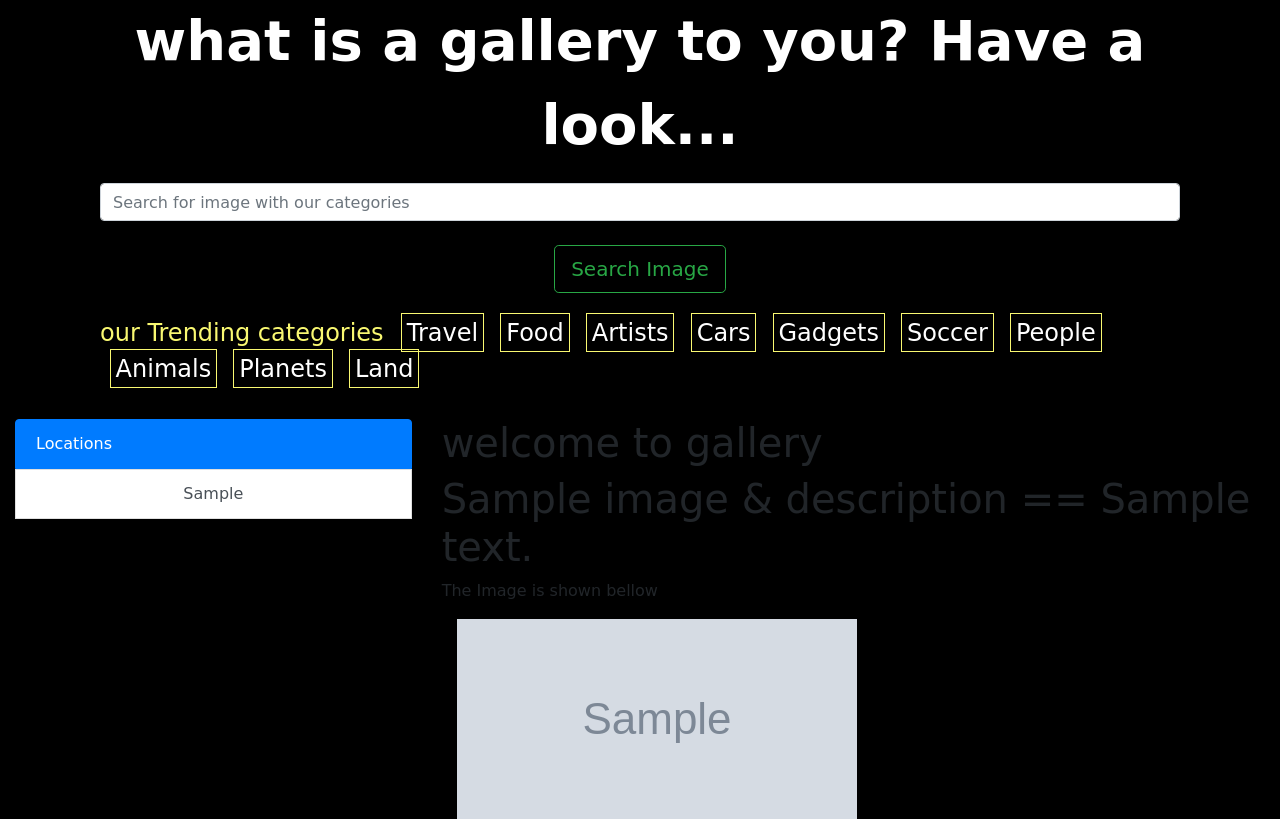
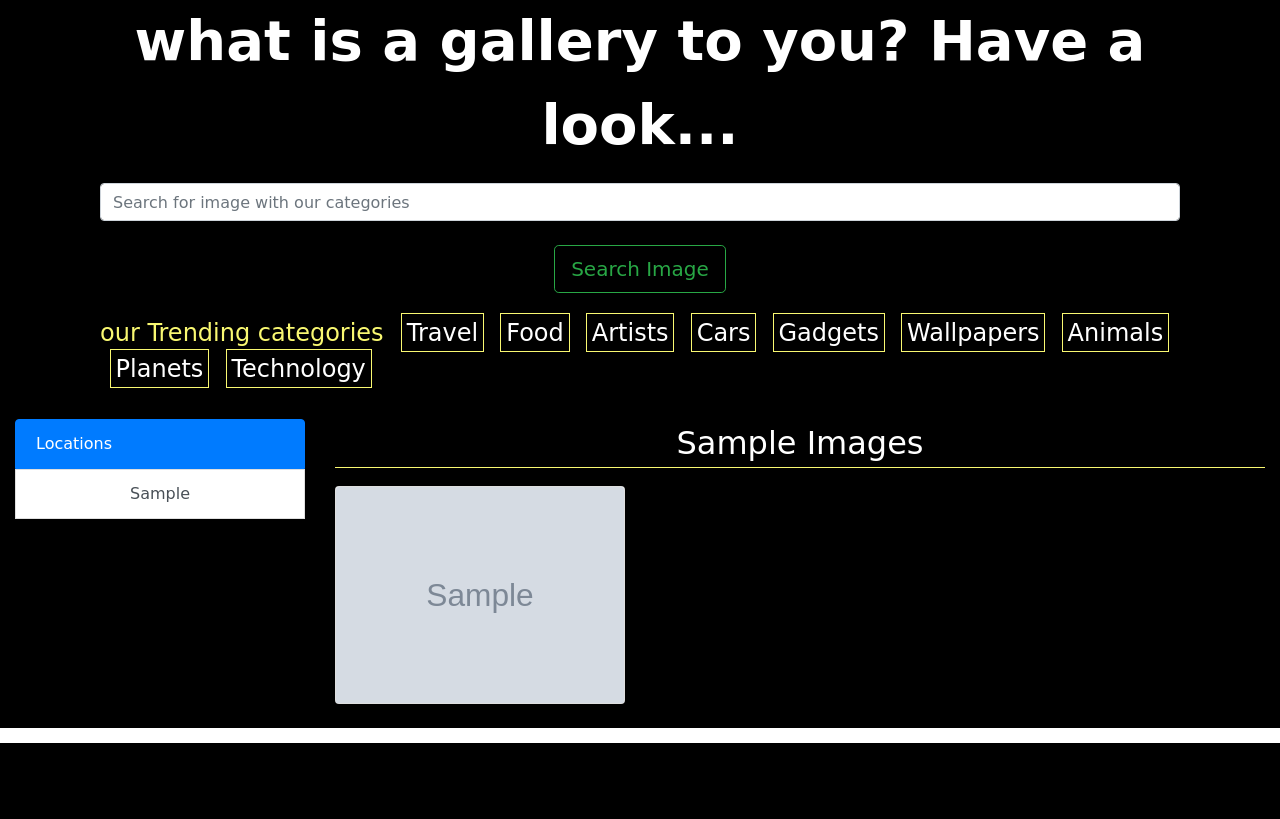
Before and after one commit to Reuben-Kipkemboi/Reuben-s--Gallery, a Django app: page / in a window 1280 px wide. Shown: the part 57-876 px from the top of the page. After the commit the page ends 800 px from the top, so only its background shows below. Run offline with Django 4.2, Linux system fonts and the light colour scheme; tables that the repository leaves empty hold one stand-in row (values such as "Sample post"); grey boxes marked "Sample" are stand-in pictures; some libraries are stand-ins or nearby versions; some web fonts are replaced.

Commit message:
st:modal-structure - structuring modals

```diff
--- a/appgallery/templates/base.html
+++ b/appgallery/templates/base.html
@@ -23,6 +23,7 @@
     {% endblock content%}
     {% block scripts %}
         <script src="https://ajax.googleapis.com/ajax/libs/jquery/3.2.1/jquery.min.js"></script>
+        <script src="../static/Js/script.js"></script>
      {% bootstrap_javascript %}
     {% endblock scripts%}
 </body>
--- a/appgallery/templates/index.html
+++ b/appgallery/templates/index.html
@@ -13,7 +13,8 @@
                         aria-label="Search" name="search">
                     <br>
                     <div class="text-center">
-                        <button class="btn btn-lg shadow btn-outline-success my-2 my-sm-0 mx-auto" type="submit">Search Image</button>
+                        <button class="btn btn-lg shadow btn-outline-success my-2 my-sm-0 mx-auto" type="submit">Search
+                            Image</button>
                     </div>
                 </form>
                 <p id="trend">our Trending categories
@@ -22,38 +23,77 @@
                     <mark>Artists</mark>
                     <mark>Cars</mark>
                     <mark>Gadgets</mark>
-                    <mark>Soccer</mark>
-                    <mark>People</mark>
+                    <mark>Wallpapers</mark>
                     <mark>Animals</mark>
                     <mark>Planets</mark>
-                    <mark>Land</mark>
+                    <mark>Technology</mark>
             </div>
         </div>
     </div>
     <div class="row">
-
-
-        <div class="col-md-4">
+        <div class="col-md-3">
             <ul class="list-group">
                 <li class="list-group-item active" aria-current="true">Locations</li>
                 {% for location in localtemplates%}
-                <a href="/?location={{location.location}}">
+                <a href="">
                     <li class="list-group-item text-center list-group-item-action">{{location.location}}</li>
                 </a>
                 {% endfor %}
             </ul>
         </div>
-        <div class="col-md-8">
-            <h1>welcome to gallery</h1>
-            {% for image in templateimages%}
-            <h1>{{image.name}} & description == {{image.description}}</h1>
-            <p>The Image is shown bellow</p>
-            <div class="col-md-4">
-                <img src="{{image.image.url}}" style="width:400px; height:200px" alt="Image">
+
+        <div class="col-md-9">
+            <p id="title">Sample Images</p>
+            <div class="row row-cols-1 row-cols-md-3">
+                {% for image in templateimages %}
+                <a href="{{ image.id }}" data-toggle="modal" data-target="#exampleModal{{image.id}}"
+                    data-target="#staticBackdrop">
+                    <div class="col mb-4">
+                        <div class="card">
+                            <img src="{{image.image.url}}" class="card-img-top" alt="Image">
+                        </div>
+                    </div>
+                </a>
+                {% endfor %}
+            </div>
+            {% for image in templateimages %}
+            <!-- modal -->
+            <div class="modal fade" id="exampleModal{{image.id}}" tabindex="-1" aria-labelledby="exampleModalLabel"
+                aria-hidden="true">
+                <div class="modal-dialog modal-dialog-centered modal-xl">
+                    <div class="modal-content" id="modal-body">
+                        <div class="modal-header">
+                            <h5 class="modal-title" id="exampleModalLabel">{{image.name}}</h5>
+                            <button type="button" class="close" data-dismiss="modal" aria-label="Close">
+                                <span aria-hidden="true">&times;</span>
+                            </button>
+                        </div>
+                        <div class="modal-body">
+                            <div class="row">
+                                <div class="col-md-9">
+                                    <img src="{{image.image.url}}" class="img-fluid" alt="Image">
+                                </div>
+                                <div class="col-md-3">
+                                    <h4 class="desc">Location</h4>
+                                    <p id="loc">{{image.location}}</p>
+                                    <h4 class="desc">Category</h4>
+                                    <p id="cat">{{image.category}}</p>
+                                    <h4 class="desc">Date Created</h4>
+                                    <p id="date">{{image.date_of_upload}}</p>
+                                </div>
+                            </div>
+                        </div>
+                        <div class="modal-footer">
+                            <input type="text" id="imagelink" value="{{image.image.url}}"
+                                class="btn btn-outline-primary form-control imageUrl" readonly>
+                            <button type="button" class="btn btn-outline-primary fw-bold" data-dismiss="modal">Close</button>
+                        </div>
+                    </div>
+
+                </div>
             </div>
             {% endfor %}
         </div>
-
     </div>
 </div>
 {% endblock content%}
```
